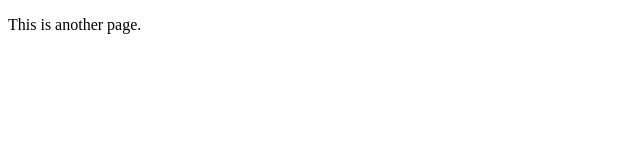
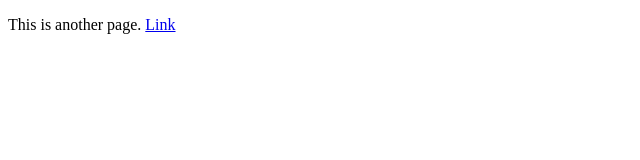
Before and after one commit to bennyng16/bennyng16.github.io, a plain HTML site: page 404.html in a window 1280 px wide. Shown: the full height of the page, 0-640 px from the left. Drawn offline with Linux system fonts and the light colour scheme.

Commit message:
Adding link

```diff
--- a/404.html
+++ b/404.html
@@ -1,6 +1,8 @@
 <!DOCTYPE html>
 <html>
 <body>
-<p>This is another page.</p>
+<p>This is another page.
+<a href="404.html">Link</a>
+</p>
 </body>
 </html>
```
